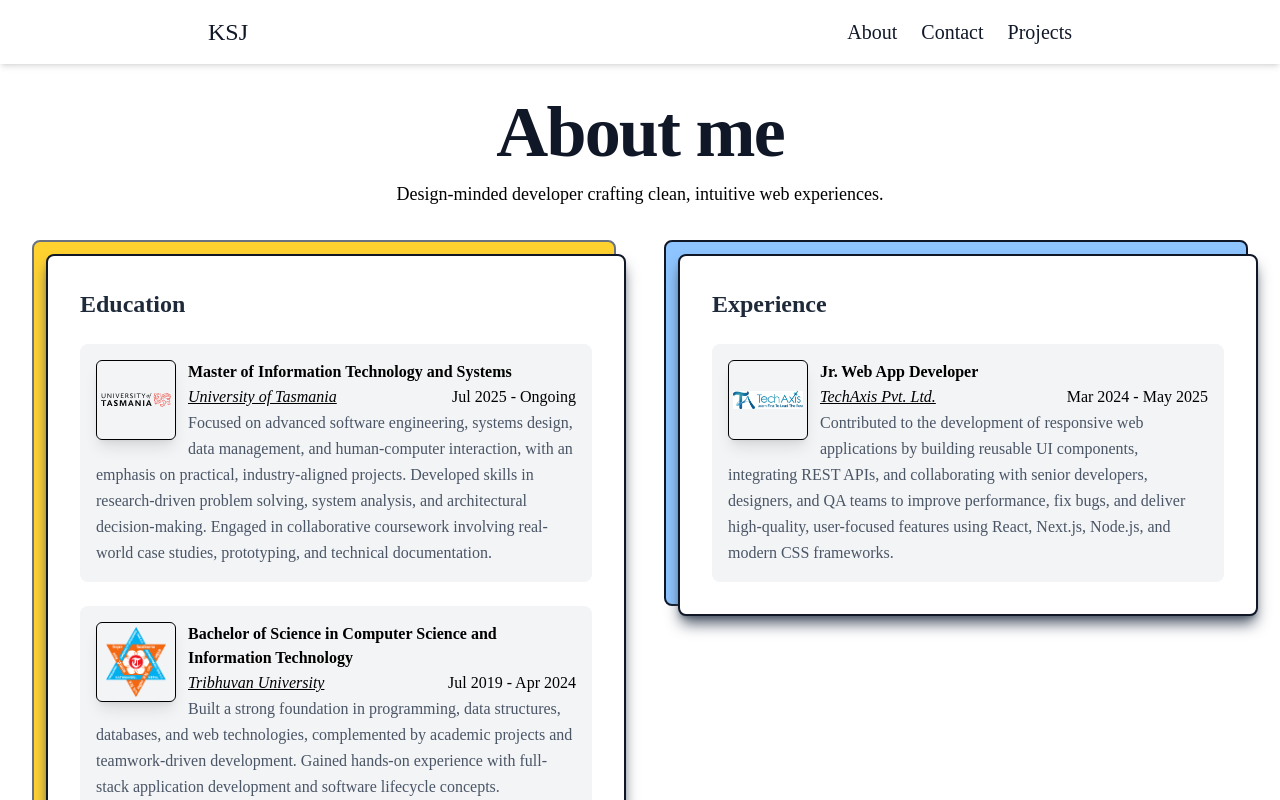
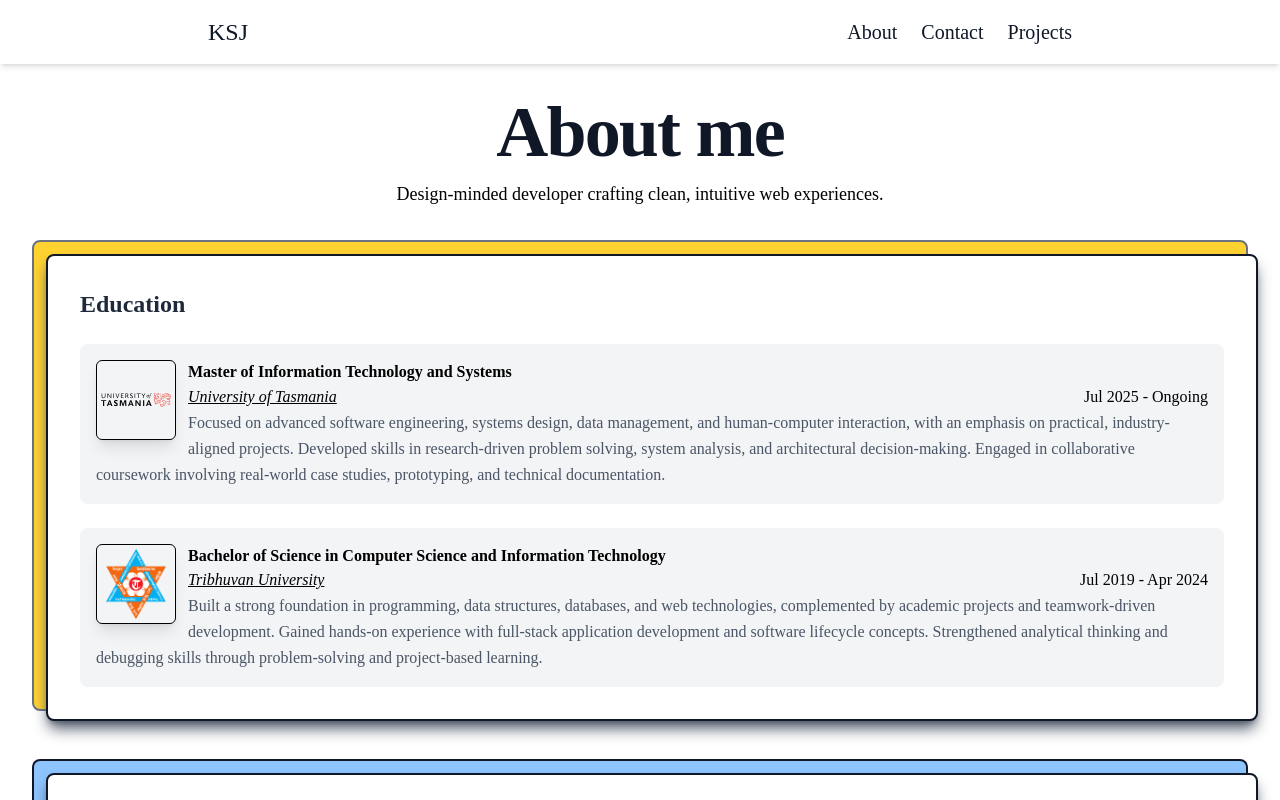
Before and after one commit to KirtiSaumyaJoshi/Portfolio-frontend, a Next.js app: page /about in a window 1280 px wide. Shown: the top 800 px of the page. Built offline with nearby package versions, Linux system fonts and the light colour scheme.

Commit message:
refactor about page

```diff
--- a/app/about/page.tsx
+++ b/app/about/page.tsx
@@ -14,8 +14,8 @@ return (
           Design-minded developer crafting clean, intuitive web experiences.
         </Text>
       </Box>
-      <Box className="flex lg:flex-row flex-col gap-12">
-        <Box className="lg:w-1/2 relative border-2 border-gray-500 bg-amber-300 rounded-lg h-fit">
+      <Box className="flex flex-col gap-12">
+        <Box className="relative border-2 border-gray-500 bg-amber-300 rounded-lg h-fit">
           <Box className="flex flex-col gap-6 translate-x-3 translate-y-3 border-2 border-gray-900 p-4 md:p-8  w-full bg-white shadow-gray-600 shadow-lg rounded-lg h-full">
               <h2 className="text-2xl font-bold text-gray-800">
                 Education
@@ -100,7 +100,7 @@ return (
           </Box>
 
         </Box>
-        <Box className="lg:w-1/2 relative border-2 border-gray-900 bg-blue-300 rounded-lg h-fit">
+        <Box className="relative border-2 border-gray-900 bg-blue-300 rounded-lg h-fit">
           <Box className="flex flex-col gap-6 translate-x-3 translate-y-3 p-8  w-full bg-white border-2 border-gray-900 shadow-gray-600 shadow-lg rounded-lg">
               <h2 className="text-2xl font-bold text-gray-800">
                 Experience
```
